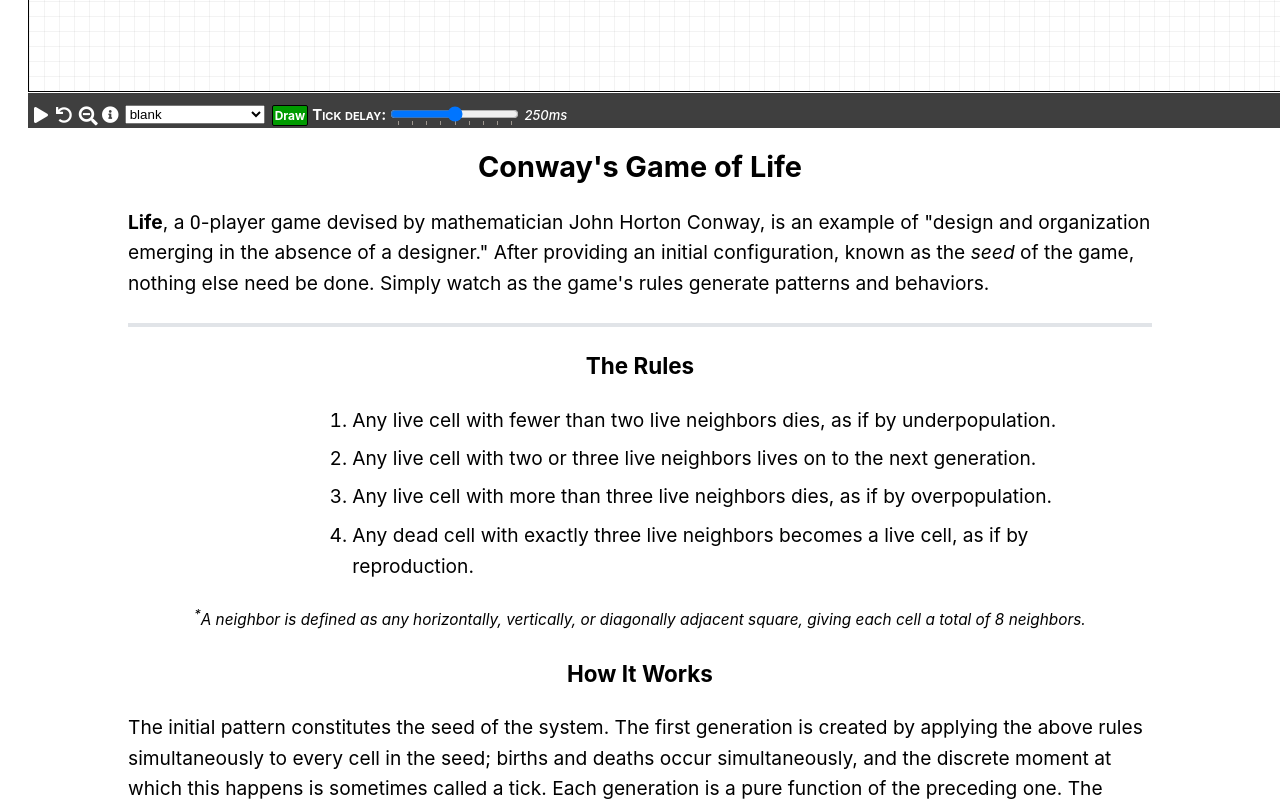
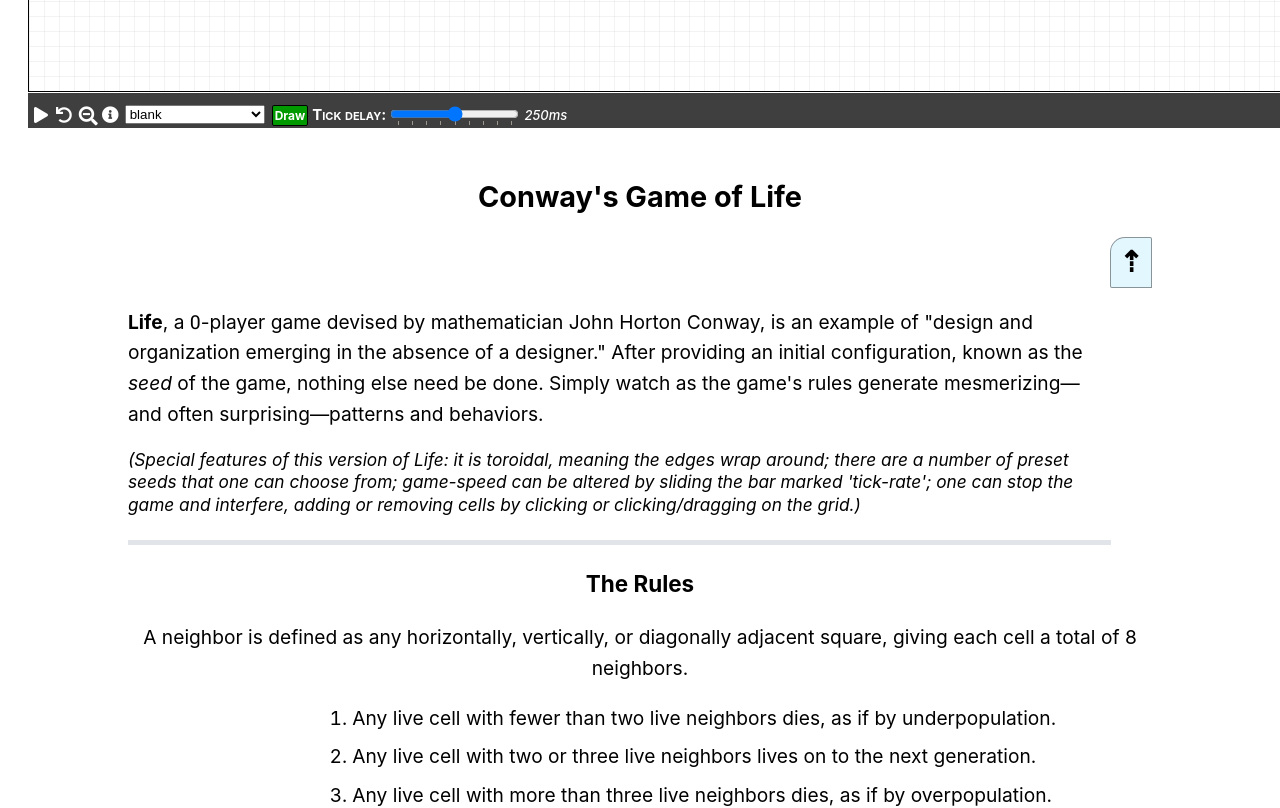
Before and after one commit to emantheman/emantheman.github.io, a React (Create React App) app: page /#/code/life in a window 1280 px wide. Shown: the part 580-1388 px from the top of the page. Built offline with nearby package versions, Linux system fonts and the light colour scheme.

Commit message:
Completes styling of CGOL view.

```diff
--- a/src/components/gameoflife/Life.js
+++ b/src/components/gameoflife/Life.js
@@ -74,6 +74,7 @@ export default class Life extends Component {
   }
 
   componentWillMount() {
+    // event listener checks if window is resized
     window.addEventListener('resize', this.resizeGrid)
   }
 
--- a/src/styles/Life.scss
+++ b/src/styles/Life.scss
@@ -165,6 +165,7 @@
   }
   /* Description of Game and Mechanics */
   .description {
+    padding-top: 30px;
     width: 80%;
     line-height: 1.6em;
     font-size: 1.2em;
@@ -172,6 +173,9 @@
     margin-bottom: 45px;
     h2, h3 {
       text-align: center;
+    }
+    p {
+      padding-right: 42px;
     }
     ol {
       margin-left: 18%;
@@ -189,11 +193,32 @@
     .zero {
       font-family: 'Roboto Slab', serif;
     }
-    .footnote {
+    .note {
       display: block;
       text-align: center;
+    }
+    .special-features {
+      font-size: .9em;
       font-style: italic;
-      font-size: .8em;
+      line-height: 1.3em;
+      padding-right: 40px;
+    }
+    .toGame {
+      cursor: pointer;
+      display: block;
+      position: -webkit-sticky;
+      position: sticky;
+      top: 45%;
+      margin-left: auto;
+      width: 40px;
+      height: 40px;
+      text-align: center;
+      background-color: #d9f5feba;
+      border: 1px solid #00000066;
+      border-radius: 15px 2px 0px 2px;
+      padding-top: 9px;
+      font-size: 1.5em;
+      font-weight: bold;
     }
   }
 }
--- a/src/views/CGOL.js
+++ b/src/views/CGOL.js
@@ -6,32 +6,55 @@ import '../styles/Life.scss'
 export default class CGOL extends Component {
 
   componentWillMount() {
+    // hide menu
     this.props.menu.stow()
   }
 
+  componentDidMount() {
+    setTimeout(() => {
+      this.div.scrollIntoView({ behavior: 'smooth', block: 'start' })
+    }, 2000)
+  }
+
   componentWillUnmount() {
+    // unhide menu
     this.props.menu.unstow()
   }
 
   render() {
     return (
       <div className="CGOL">
-        <Life/>
-        <div className="description">
+        {/* Scroll to this on up-arrow click */}
+        <div ref={r => (this.game = r)} />
+        {/* Game of Life */}
+        <Life scrollDown={this.scrollToDescription} />
+        {/* Description of game */}
+        <div className="description" ref={r => (this.div = r)}>
           <h2>Conway's Game of Life</h2>
           <div>
+            {/* Click this to scroll to top of screen */}
+            <span
+              className="toGame"
+              onClick={() => this.game.scrollIntoView({ behavior: 'smooth' })}>
+              &#8673;
+            </span>
             <p>
-              <strong>Life</strong>, a <span className="zero">0</span>-player game devised by mathematician John Horton Conway, is an example of "design and organization emerging in the absence of a designer." After providing an initial configuration, known as the <i>seed</i> of the game, nothing else need be done. Simply watch as the game's rules generate patterns and behaviors.
+              <strong>Life</strong>, a <span className="zero">0</span>-player game devised by mathematician John Horton Conway, is an example of "design and organization emerging in the absence of a designer." After providing an initial configuration, known as the <i>seed</i> of the game, nothing else need be done. Simply watch as the game's rules generate mesmerizing—and often surprising—patterns and behaviors.
             </p>
-            <hr/>
+            <p className="special-features">
+              (Special features of this version of Life: it is toroidal, meaning the edges wrap around; there are a number of preset seeds that one can choose from; game-speed can be altered by sliding the bar marked 'tick-rate'; one can stop the game and interfere, adding or removing cells by clicking or clicking/dragging on the grid.)
+            </p>
+            <hr width="96%"/>
             <h3>The Rules</h3>
+            <span className="note">
+              A neighbor is defined as any horizontally, vertically, or diagonally adjacent square, giving each cell a total of 8 neighbors.
+            </span>
             <ol>
               <li>Any live cell with fewer than two live neighbors dies, as if by underpopulation.</li>
               <li>Any live cell with two or three live neighbors lives on to the next generation.</li>
               <li>Any live cell with more than three live neighbors dies, as if by overpopulation.</li>
               <li>Any dead cell with exactly three live neighbors becomes a live cell, as if by reproduction.</li>
             </ol>
-            <span className="footnote"><sup>*</sup>A neighbor is defined as any horizontally, vertically, or diagonally adjacent square, giving each cell a total of 8 neighbors.</span>
             <h3>How It Works</h3>
             <p>
               The initial pattern constitutes the seed of the system. The first generation is created by applying
```
